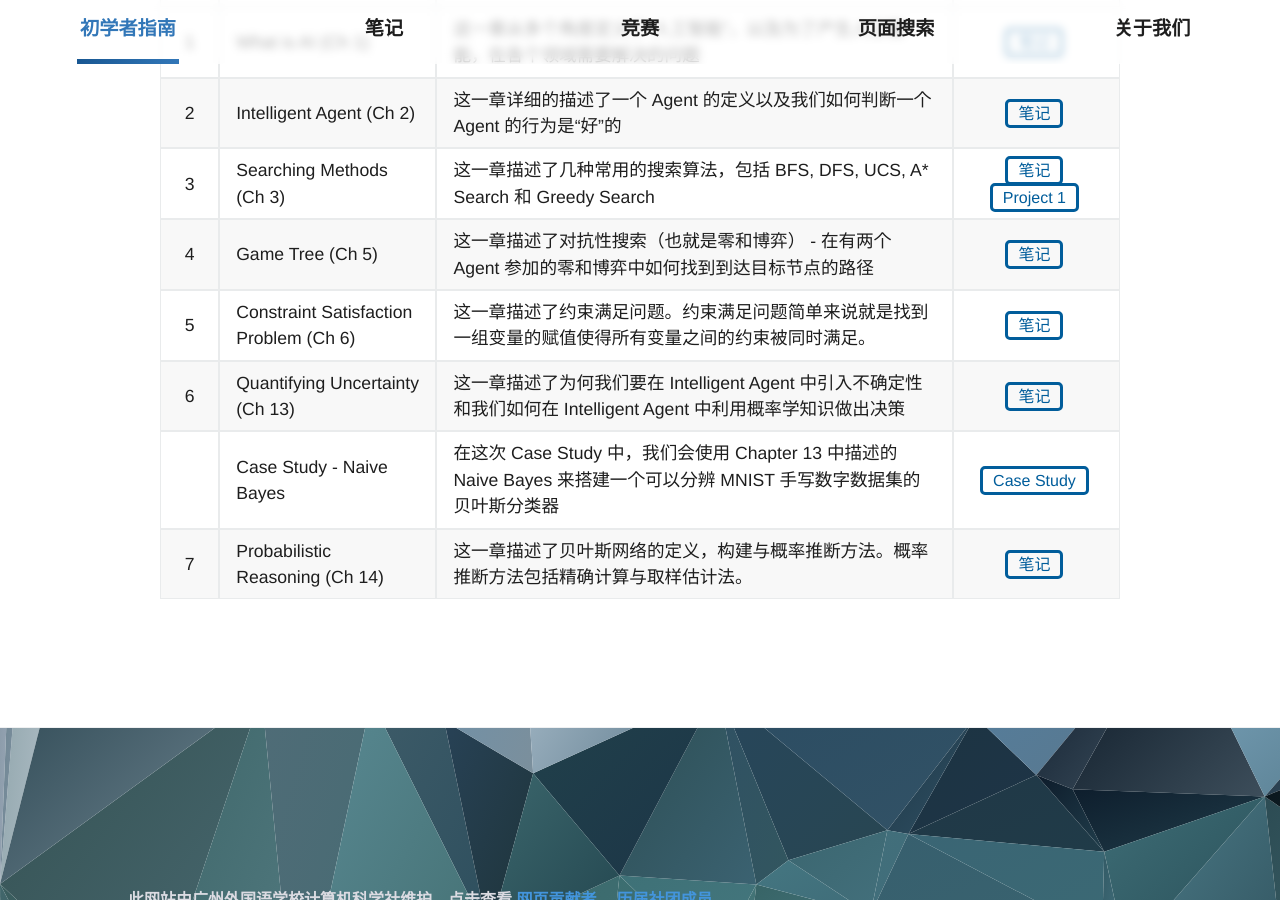
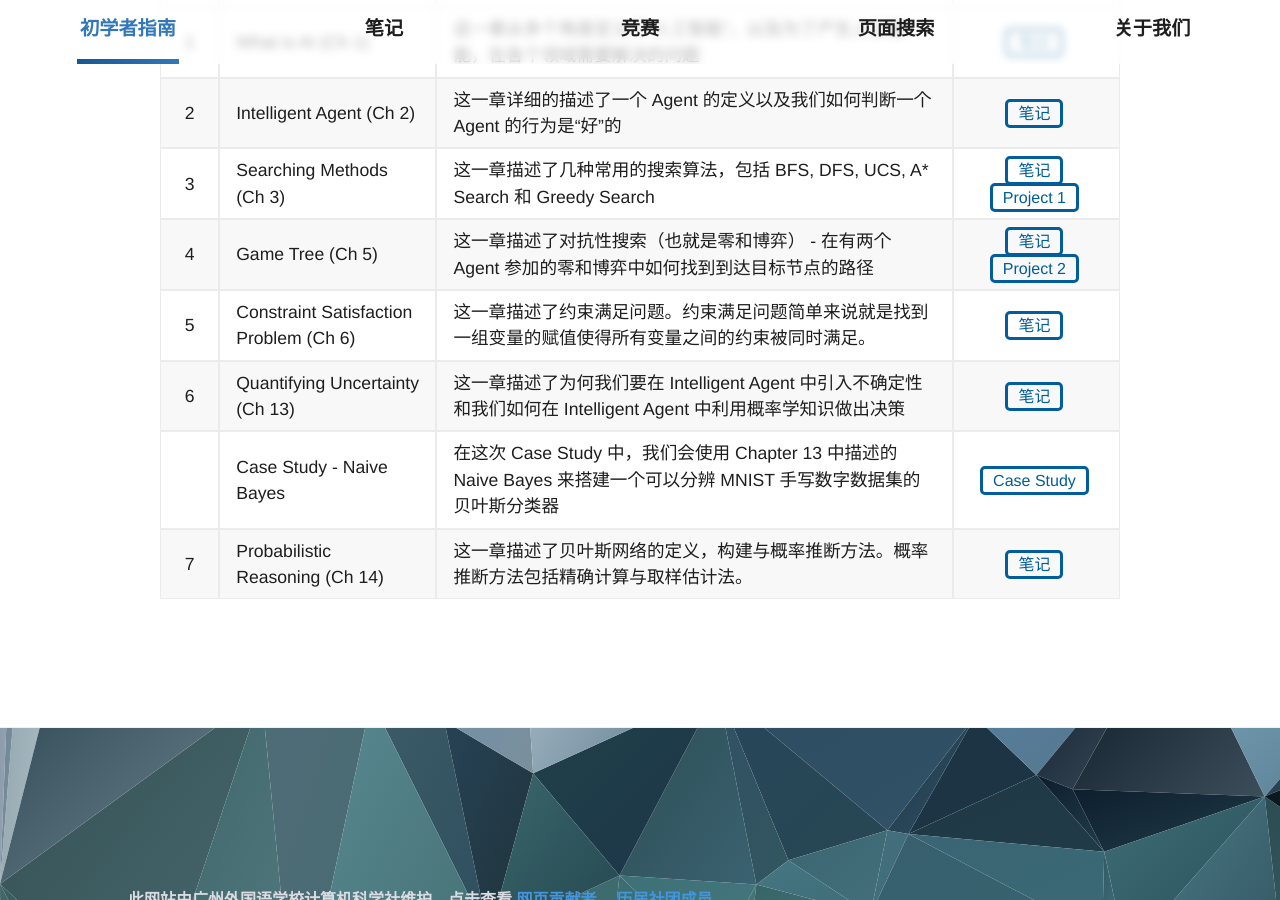
Before and after one commit to MarkChenYutian/gwcsclub, a Jekyll site: the page built from _posts/notes/cs188/2021-02-24-CS188-Home.md, in a window 1280 px wide and 900 px high, scrolled down 1752 px. Built offline with Jekyll 4.4.1, drawn with Linux system fonts in a browser that asks for light colours; comment, search, counter and statistics services are not loaded.

Commit message:
Add Project 2 Link

```diff
--- a/_posts/notes/cs188/2021-02-24-CS188-Home.md
+++ b/_posts/notes/cs188/2021-02-24-CS188-Home.md
@@ -45,7 +45,7 @@ Try connect the internet in a more scientific way to see this playlist.
 | 1      | What is AI (Ch 1)       | 这一章从多个角度定义了“人工智能”，以及为了产生人工智能，在各个领域需要解决的问题 | <a class="tag" href='{{site.baseurl}}/2021/02/25/CS188-Chapter1.html'>笔记</a> |
 | 2 | Intelligent Agent (Ch 2) | 这一章详细的描述了一个 Agent 的定义以及我们如何判断一个 Agent 的行为是“好”的 | <a class='tag' href='{{site.baseurl}}/2021/02/28/CS188-Chapter2.html'>笔记</a> |
 | 3 | Searching Methods (Ch 3) | 这一章描述了几种常用的搜索算法，包括 BFS, DFS, UCS, A* Search 和 Greedy Search | <a class='tag' href='{{site.baseurl}}/2021/02/28/CS188-Chapter3.html'>笔记</a>  <a class='tag' href='https://cs188.ml/project1/'>Project 1</a> |
-| 4 | Game Tree (Ch 5) | 这一章描述了对抗性搜索（也就是零和博弈） - 在有两个 Agent 参加的零和博弈中如何找到到达目标节点的路径|<a class='tag' href='{{site.baseurl}}/2021/04/22/CS188-Chapter5.html'>笔记</a>|
+| 4 | Game Tree (Ch 5) | 这一章描述了对抗性搜索（也就是零和博弈） - 在有两个 Agent 参加的零和博弈中如何找到到达目标节点的路径|<a class='tag' href='{{site.baseurl}}/2021/04/22/CS188-Chapter5.html'>笔记</a> <a class='tag' href='https://cs188.ml/project2/'>Project 2</a>|
 | 5 | Constraint Satisfaction Problem (Ch 6) | 这一章描述了约束满足问题。约束满足问题简单来说就是找到一组变量的赋值使得所有变量之间的约束被同时满足。 |<a class='tag' href='{{site.baseurl}}/2021/05/11/CS188-Chapter6.html'>笔记</a>|
 | 6 | Quantifying Uncertainty (Ch 13) | 这一章描述了为何我们要在 Intelligent Agent 中引入不确定性和我们如何在 Intelligent Agent 中利用概率学知识做出决策 |<a href="{{site.baseurl}}/2021/05/30/CS188-Chapter13.html" class="tag">笔记</a>|
 |  | Case Study - Naive Bayes | 在这次 Case Study 中，我们会使用 Chapter 13 中描述的 Naive Bayes 来搭建一个可以分辨 MNIST 手写数字数据集的贝叶斯分类器 |<a href="{{ site.baseurl}}/2021/06/04/CS188-Naive-Bayes-MNIST.html" class="tag">Case Study</a>|
```
